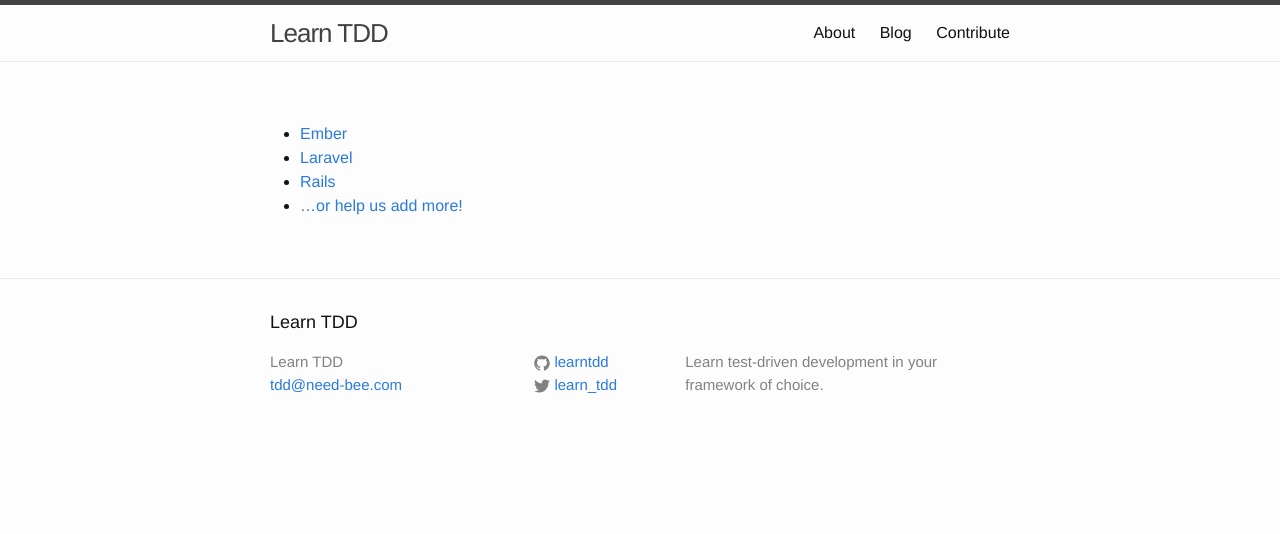
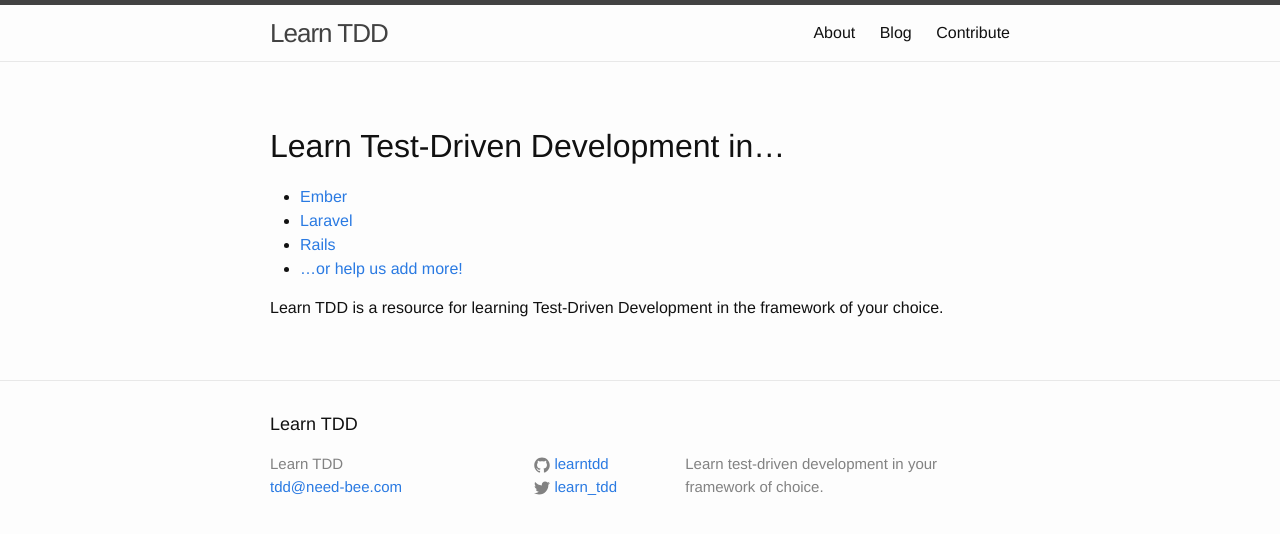
Before and after one commit to learn-tdd-in/learntdd.in, a Jekyll site: the page built from index.md, in a window 1280 px wide. Shown: the top 534 px of the page. Built offline with Jekyll 4.4.1, drawn with Linux system fonts in a browser that asks for light colours.

Commit message:
Add front page info

```diff
--- a/index.md
+++ b/index.md
@@ -1,8 +1,12 @@
 ---
 layout: page
 ---
+
+## Learn Test-Driven Development in…
 
 * [Ember](/ember)
 * [Laravel](/laravel)
 * [Rails](/rails)
 * […or help us add more!](/contribute)
+
+Learn TDD is a resource for learning Test-Driven Development in the framework of your choice.
```
